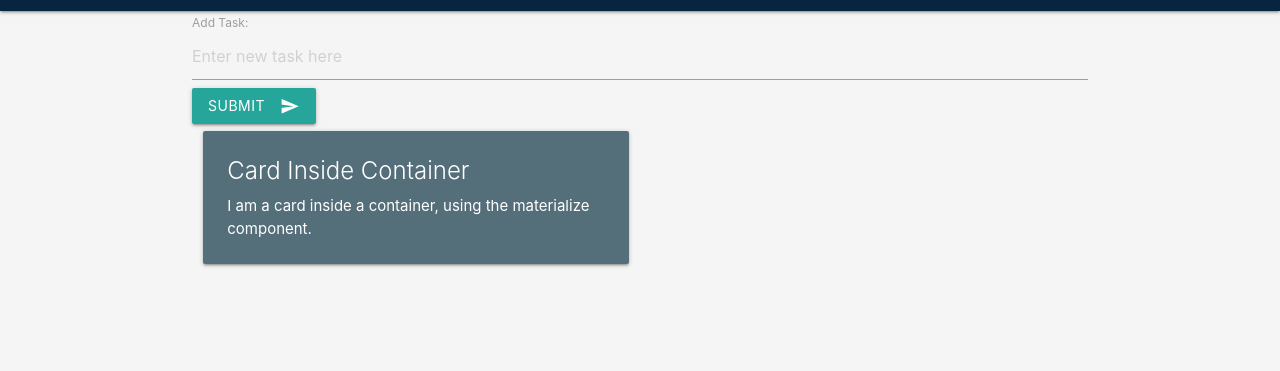
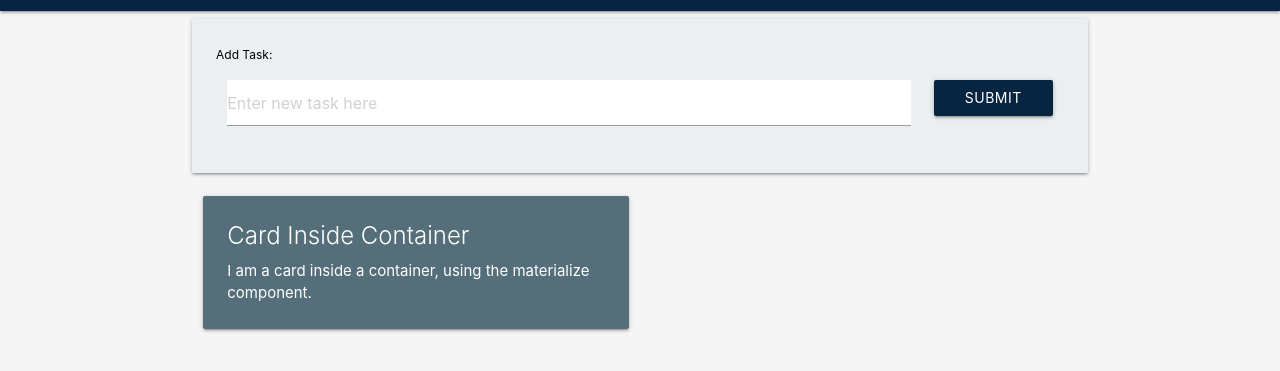
Before and after one commit to PWAPilipinas/hack-to-home-screen, a website: page public/index.html in a window 1280 px wide. Shown: the part 53-424 px from the top of the page. Drawn offline with Linux system fonts and the light colour scheme.

Commit message:
feat: Add container for add task UI

```diff
--- a/public/index.html
+++ b/public/index.html
@@ -71,6 +71,11 @@
         0% { transform: rotate(0deg); }
         100% { transform: rotate(360deg); }
       }
+
+      .btn {
+        width: 100%;
+      }
+
     </style>
     <!-- .Add above the fold styles -->
   </head>
@@ -95,11 +100,21 @@
     </div>
 
     <div class="container">
-      <label for="addNew">Add Task:</label>
-      <input type="text" id = "new__task" name="new__task" placeholder="Enter new task here" required>
-      <button class="btn waves-effect waves-light" type="submit" name="action" onclick="addTask(document.getElementById('new__task').value)">Submit
-        <i class="material-icons right">send</i>
-      </button>
+      <div class="card blue-grey lighten-5">
+        <div class="card-content">
+          <label for="addNew" class="black-text">Add Task:</label>
+          <div class="row input-field">
+            <div class="col s12 l10">
+              <input class="white" type="text" id = "new__task" name="new__task" placeholder="Enter new task here" required>
+            </div>
+            <div class="col s6 m4 l2">
+              <button class="btn primary-color waves-effect waves-light " type="submit" name="action" onclick="addTask(document.getElementById('new__task').value)">Submit
+                <i class="material-icons right">send</i>
+              </button>
+            </div>
+          </div>
+        </div>
+      </div>
     </div>
 
     <div class="container">
```
